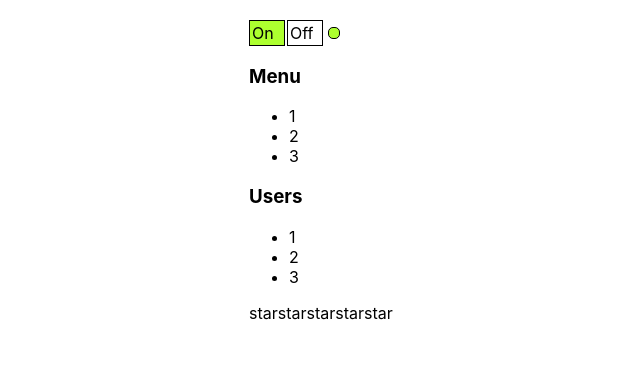
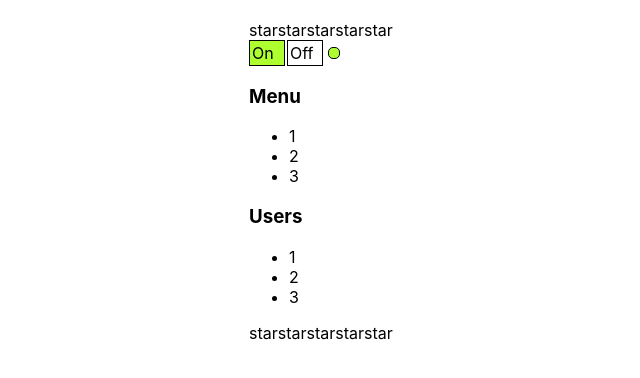
Before and after one commit to Rokkcoco/kabzda, a React (Create React App) app: page / in a window 1280 px wide. Shown: the top 378 px of the page, without its empty margins (91-731 px from the left). Built offline with nearby package versions, Linux system fonts and the light colour scheme.

Commit message:
Star become a controlled component

```diff
--- a/src/App.tsx
+++ b/src/App.tsx
@@ -1,13 +1,17 @@
-import React from 'react';
+import React, {useState} from 'react';
 import './App.css';
-import Accordion from "./components/Accordion/Accordion";
 import {Rating} from "./components/Rating/Rating";
 import OnOff from "./components/OnOff/OnOff";
 import UncontrolledAccordion from "./components/UncontrolledAccordion/UncontrolledAccordion";
 import {UncontrolledRating} from "./components/UncontrolledRating/UncontrolledRating";
 
+export type RatingValueType = 0 | 1 | 2 | 3 | 4 | 5
+
 function App() {
     console.log("App rendering")
+
+    const [ratingValue, setRatingValue] = useState<RatingValueType>(0)
+
     return (
     <div className={"App"}>
         {/*<PageTitle title={"This is APP component"} />
@@ -21,8 +25,8 @@ function App() {
         <Rating value={1}/>
         <Rating value={2}/>
         <Rating value={3}/>
-        <Rating value={4}/>
-        <Rating value={5}/>*/}
+        <Rating value={4}/>*/}
+        <Rating ratingValue={ratingValue} setRatingValue={setRatingValue}/>
         <OnOff/>
         <UncontrolledAccordion titleValue={"Menu"}/>
         <UncontrolledAccordion titleValue={"Users"}/>
--- a/src/components/Rating/Rating.tsx
+++ b/src/components/Rating/Rating.tsx
@@ -1,17 +1,19 @@
-import React from "react";
+import React, {MouseEvent} from "react";
+import {RatingValueType} from "../../App";
 
 type RatingProps = {
-    value: 0 | 1 | 2 | 3 | 4 | 5
+    ratingValue: RatingValueType
+    setRatingValue: (value:RatingValueType) => void
 }
 export function Rating(props: RatingProps) {
     console.log("UncontrolledRating rendering")
         return (
             <div>
-                <Star selected={props.value > 0} />
-                <Star selected={props.value > 1} />
-                <Star selected={props.value > 2} />
-                <Star selected={props.value > 3} />
-                <Star selected={props.value > 4} />
+                <Star selected={props.ratingValue > 0} setRatingValue={props.setRatingValue} ratingValue={1}/>
+                <Star selected={props.ratingValue > 1} setRatingValue={props.setRatingValue} ratingValue={2}/>
+                <Star selected={props.ratingValue > 2} setRatingValue={props.setRatingValue} ratingValue={3}/>
+                <Star selected={props.ratingValue > 3} setRatingValue={props.setRatingValue} ratingValue={4}/>
+                <Star selected={props.ratingValue > 4} setRatingValue={props.setRatingValue} ratingValue={5}/>
             </div>
         )
 
@@ -19,12 +21,18 @@ export function Rating(props: RatingProps) {
 
 type StarPropsType = {
     selected: boolean
+    ratingValue: RatingValueType
+    setRatingValue: (value:RatingValueType)=>void
 }
+
 function Star(props:StarPropsType) {
     console.log("UncontrolledRating rendering")
-    if (props.selected) {
-        return <span><b>star</b></span>
-    } else {
-        return <span>star</span>
+
+    const onClickHandler = (event:MouseEvent<HTMLSpanElement>) => {
+        props.setRatingValue(props.ratingValue)
     }
+  return <span onClick={onClickHandler}>
+     { props.selected ? <b>star</b> : "star"}
+    </span>
+
 }
--- a/src/components/UncontrolledAccordion/UncontrolledAccordion.tsx
+++ b/src/components/UncontrolledAccordion/UncontrolledAccordion.tsx
@@ -2,8 +2,13 @@ import React, {useState, MouseEvent} from "react";
 
 type AccordionPropsType = {
     titleValue: string
+}
+type AccordionTitlePropsType = {
+    title: string
+    callback: (result:boolean)=>void
+    collapsed: boolean
+}
 
-}
 function UncontrolledAccordion(props: AccordionPropsType) {
     console.log("UncontrolledAccordion rendering")
     let [collapsed, setCollapsed] = useState<boolean>(false)
@@ -18,11 +23,7 @@ function UncontrolledAccordion(props: AccordionPropsType) {
         )
 }
 
-type AccordionTitlePropsType = {
-    title: string
-    callback: (result:boolean)=>void
-    collapsed: boolean
-}
+
 
 function AccordionTitle(props:AccordionTitlePropsType) {
     console.log("AccordionTitle rendering")
--- a/src/components/UncontrolledRating/UncontrolledRating.tsx
+++ b/src/components/UncontrolledRating/UncontrolledRating.tsx
@@ -1,11 +1,10 @@
-import React, {FocusEventHandler, MouseEvent, useState} from "react";
-import {Simulate} from "react-dom/test-utils";
+import React, {MouseEvent, useState} from "react";
 
 
 export function UncontrolledRating() {
     let [value, setValue] = useState<number>(0)
-    const ratingCallback = (number:number) => {
-        setValue(number)
+    const ratingCallback = (id: 1 | 2 | 3 | 4 | 5) => {
+        setValue(id)
     }
 
     return (
@@ -22,8 +21,8 @@ export function UncontrolledRating() {
 
 type StarPropsType = {
     selected: boolean
-    ratingCallback: (e:number)=>void
-    id:number
+    ratingCallback: (e: 1 | 2 | 3 | 4 | 5)=>void
+    id: 1 | 2 | 3 | 4 | 5
 }
 
 function Star(props: StarPropsType): JSX.Element {
```
